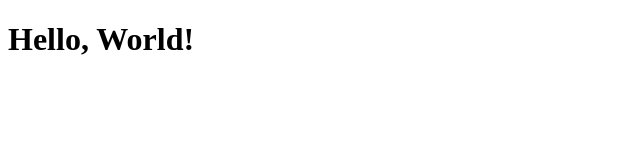
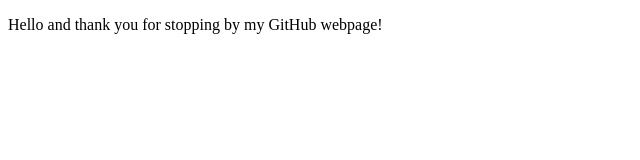
Before and after one commit to sohampatwardhan/sohampatwardhan.github.io, a plain HTML site: page index.html in a window 1280 px wide. Shown: the whole page, without its empty margins (0-640 px from the left). Drawn offline with Linux system fonts and the light colour scheme.

Commit message:
Update index.html

```diff
--- a/index.html
+++ b/index.html
@@ -1,9 +1,9 @@
 <!DOCTYPE html>
 <html>
 <head>
-    <title>Hello, World!</title>
+    <title>Coming Soon</title>
 </head>
 <body>
-    <h1>Hello, World!</h1>
+    <p>Hello and thank you for stopping by my GitHub webpage!</p>
 </body>
 </html>
```
